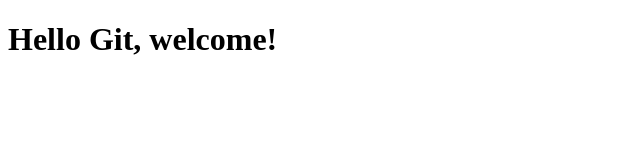
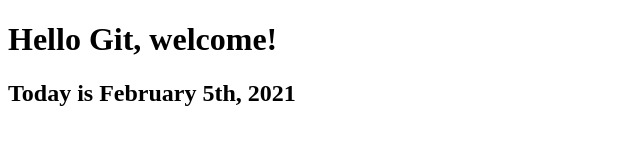
Before and after one commit to hjenkins08/MyProject, a plain HTML site: page index.html in a window 1280 px wide. Shown: the whole page, without its empty margins (0-640 px from the left). Drawn offline with Linux system fonts and the light colour scheme.

Commit message:
update html

```diff
--- a/index.html
+++ b/index.html
@@ -6,5 +6,6 @@
   </head>
   <body>
   	<h1>Hello Git, welcome!</h1>
+  	<h2>Today is February 5th, 2021</h2>
   </body>
  </html>
```
